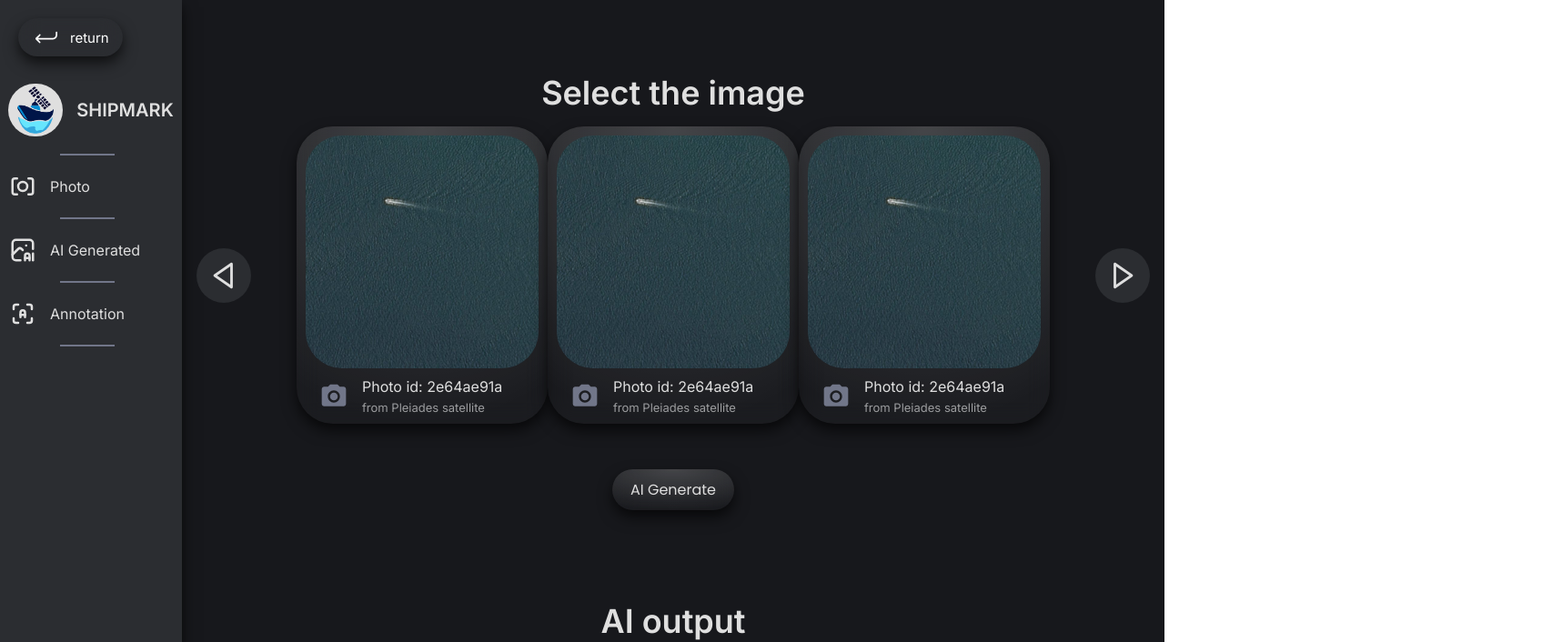
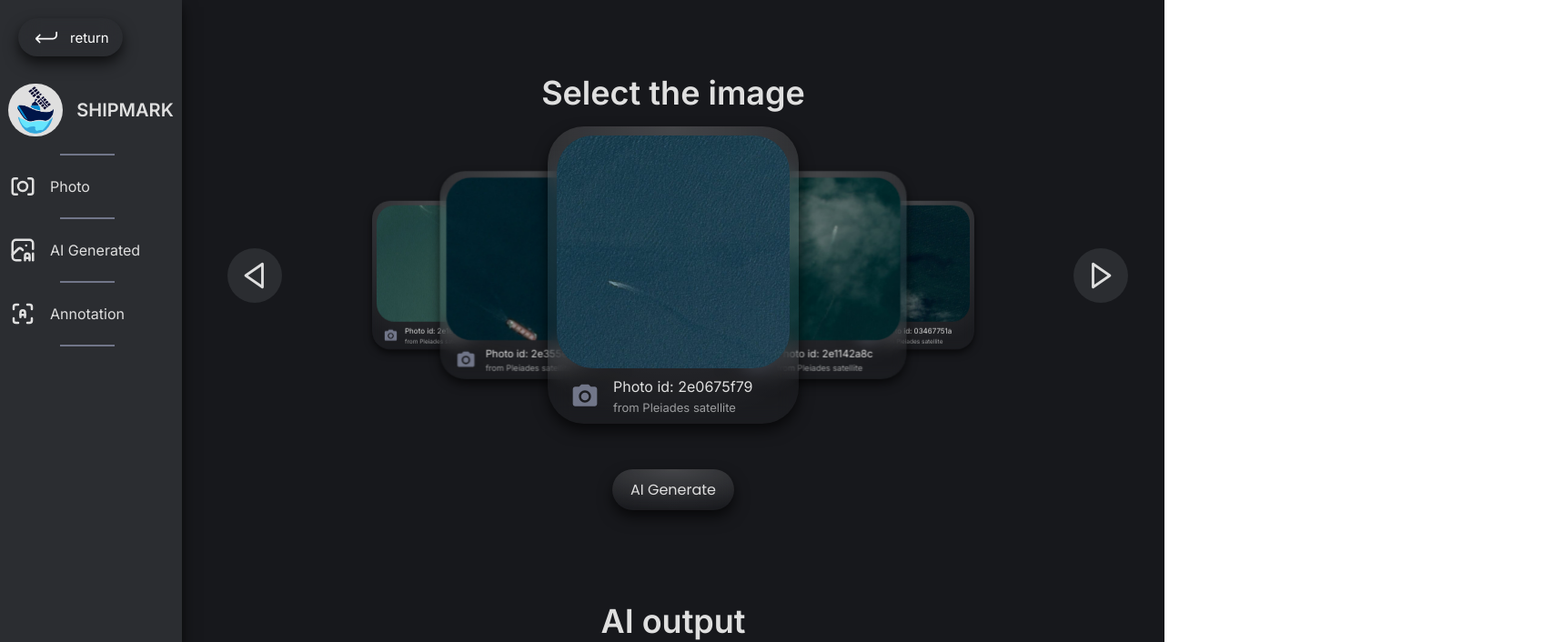
Before and after one commit to Edouard-M/Portfolio_Website, a React (Create React App) app: page /shipmark in a window 1280 px wide. Shown: the top 706 px of the page at 91% size, 1706 px wide, since content can reach past the window. Built offline with nearby package versions, Linux system fonts and the light colour scheme.

Commit message:
Update shipmark carousel

```diff
--- a/src/components/landing_page_sections/About.js
+++ b/src/components/landing_page_sections/About.js
@@ -16,7 +16,7 @@ function About() {
                 <Reveal><div className='about-text'>Passionate about programming and algorithm. I aim to become a full-stack developer. During my different internships and must of all my personal practices, I acquired differents knowledge about software engineering</div></Reveal>
                 <div className='about-sublist'>
                     <div className='about-subcolumn'>
-                    <Reveal><li style={{"marginBottom":"5px"}}> <span className='about-bold'>Degree:</span> Master (2018 - 2023)</li></Reveal>
+                    <Reveal><li style={{"marginBottom":"5px"}}> <span className='about-bold'>Degree:</span> Master</li></Reveal>
                     <Reveal><li style={{"marginBottom":"5px"}}> <span className='about-bold'>City:</span> Paris, France</li></Reveal>
                     <Reveal><li style={{"marginBottom":"5px"}}> <span className='about-bold'>Email:</span> edouard.mignien@gmail.com</li></Reveal>
                     </div>
--- a/src/components/shipmark_components/ShipmarkCarousel.js
+++ b/src/components/shipmark_components/ShipmarkCarousel.js
@@ -1,6 +1,6 @@
 import React from 'react'
 import ShipmarkPhotoCard from './ShipmarkPhotoCard'
-import {imageData1} from '../../data/ShipmarkData'
+import {imageData1 ,imageData2, imageData3, imageData4, imageData5, imageData6, imageData7} from '../../data/ShipmarkData'
 import {BiLeftArrow, BiRightArrow} from 'react-icons/bi'
 
 
@@ -9,14 +9,18 @@ function ShipmarkCarousel() {
 
 
   return (
-    <div className='shipmark_photo_carousel'>
-        <div className='shipmark_photo_carousel_button shipmark_center'><BiLeftArrow/></div>
-        <div className='shipmark_photo_carousel_container'>
-            <ShipmarkPhotoCard image={imageData1.image} id={imageData1.id} satellite={imageData1.satellite} />
-            <ShipmarkPhotoCard image={imageData1.image} id={imageData1.id} satellite={imageData1.satellite} />
-            <ShipmarkPhotoCard image={imageData1.image} id={imageData1.id} satellite={imageData1.satellite} />
+    <div className='shipmark_photo_carousel shipmark_center'>
+        <div className='shipmark_photo_carousel_button shipmark_center' id='left'><BiLeftArrow/></div>
+        <div className='shipmark_photo_carousel_container shipmark_center'>
+            <div className='shipmark_photo_carousel_card' id='hidden'><ShipmarkPhotoCard image={imageData1.image} id={imageData1.id} satellite={imageData1.satellite} /></div>
+            <div className='shipmark_photo_carousel_card' id='back'><ShipmarkPhotoCard image={imageData2.image} id={imageData2.id} satellite={imageData2.satellite} /></div>
+            <div className='shipmark_photo_carousel_card'><ShipmarkPhotoCard image={imageData3.image} id={imageData3.id} satellite={imageData3.satellite} /></div>
+            <div className='shipmark_photo_carousel_card' id="active"><ShipmarkPhotoCard image={imageData4.image} id={imageData4.id} satellite={imageData4.satellite} /></div>
+            <div className='shipmark_photo_carousel_card'><ShipmarkPhotoCard image={imageData5.image} id={imageData5.id} satellite={imageData5.satellite} /></div>
+            <div className='shipmark_photo_carousel_card' id='back'><ShipmarkPhotoCard image={imageData6.image} id={imageData6.id} satellite={imageData6.satellite} /></div>
+            <div className='shipmark_photo_carousel_card' id='hidden'><ShipmarkPhotoCard image={imageData7.image} id={imageData7.id} satellite={imageData7.satellite} /></div>
         </div>
-        <div className='shipmark_photo_carousel_button shipmark_center'><BiRightArrow/></div>
+        <div className='shipmark_photo_carousel_button shipmark_center' id='right'><BiRightArrow/></div>
     </div>
   )
 }
--- a/src/data/ShipmarkData.js
+++ b/src/data/ShipmarkData.js
@@ -4,5 +4,68 @@ const imageData1 = {
     satellite:"Pleiades"
 }
 
+const imageData2 = {
+    image:"2e189becf",
+    id:"2e189becf",
+    satellite:"Pleiades"
+}
+
+const imageData3 = {
+    image:"2e355e2e0",
+    id:"2e355e2e0",
+    satellite:"Pleiades"
+}
+
+const imageData4 = {
+    image:"2e0675f79",
+    id:"2e0675f79",
+    satellite:"Pleiades"
+}
+
+const imageData5 = {
+    image:"2e1142a8c",
+    id:"2e1142a8c",
+    satellite:"Pleiades"
+}
+
+const imageData6 = {
+    image:"03467751a",
+    id:"03467751a",
+    satellite:"Pleiades"
+}
+
+const imageData7 = {
+    image:"005883911",
+    id:"005883911",
+    satellite:"Pleiades"
+}
+
+const imageData8 = {
+    image:"007534159",
+    id:"007534159",
+    satellite:"Pleiades"
+}
+
+const imageData9 = {
+    image:"014624873",
+    id:"014624873",
+    satellite:"Pleiades"
+}
+
+const imageData10 = {
+    image:"024248678",
+    id:"024248678",
+    satellite:"Pleiades"
+}
+
 
 exports.imageData1 = imageData1
+exports.imageData2 = imageData2
+exports.imageData3 = imageData3
+exports.imageData4 = imageData4
+exports.imageData5 = imageData5
+exports.imageData6 = imageData6
+exports.imageData7 = imageData7
+exports.imageData8 = imageData8
+exports.imageData9 = imageData9
+exports.imageData10 = imageData10
--- a/src/style/Shipmark.css
+++ b/src/style/Shipmark.css
@@ -293,6 +293,8 @@
 .shipmark_photo_carousel{
   display: flex;
   flex-direction: row;
+  position: relative;
+  width: 100%;
 }
 
 .shipmark_photo_carousel_button{
@@ -300,10 +302,22 @@
   width: 60px;
   height: 60px;
   font-size: 34px;
-  margin: auto 50px auto 50px;
+  /*margin: auto 50px auto 50px;*/
+  position: absolute;
   border-radius: 100%;
+  left: 0;
+  z-index: 4;
 
   transition: all 0.3s;
+}
+
+.shipmark_photo_carousel #left{
+  left: 50px;
+}
+
+.shipmark_photo_carousel #right{
+  right: 0;
+  left: calc(100% - 100px);
 }
 
 .shipmark_photo_carousel_button:hover{
@@ -323,6 +337,33 @@
 .shipmark_photo_carousel_container{
   display: flex;
   flex-direction: row;
+  transition: all 0.5s;
+  position: relative;
+}
+
+.shipmark_photo_carousel_card{
+  scale: 0.7;
+  z-index: 2;
+  margin: 0px -3% 0px -3%;
+
+  transition: all 0.5s;
+}
+
+.shipmark_photo_carousel_container #back{
+  scale: 0.5;
+  z-index: 1;
+  margin: 0px -6% 0px -6%;
+}
+
+.shipmark_photo_carousel_container #hidden{
+  opacity: 0;
+  scale: 0.5;
+  z-index: 0;
+}
+
+.shipmark_photo_carousel_container #active{
+  scale: 1;
+  z-index: 3;
 }
 
 /*--------------------------------------------------------------
```
